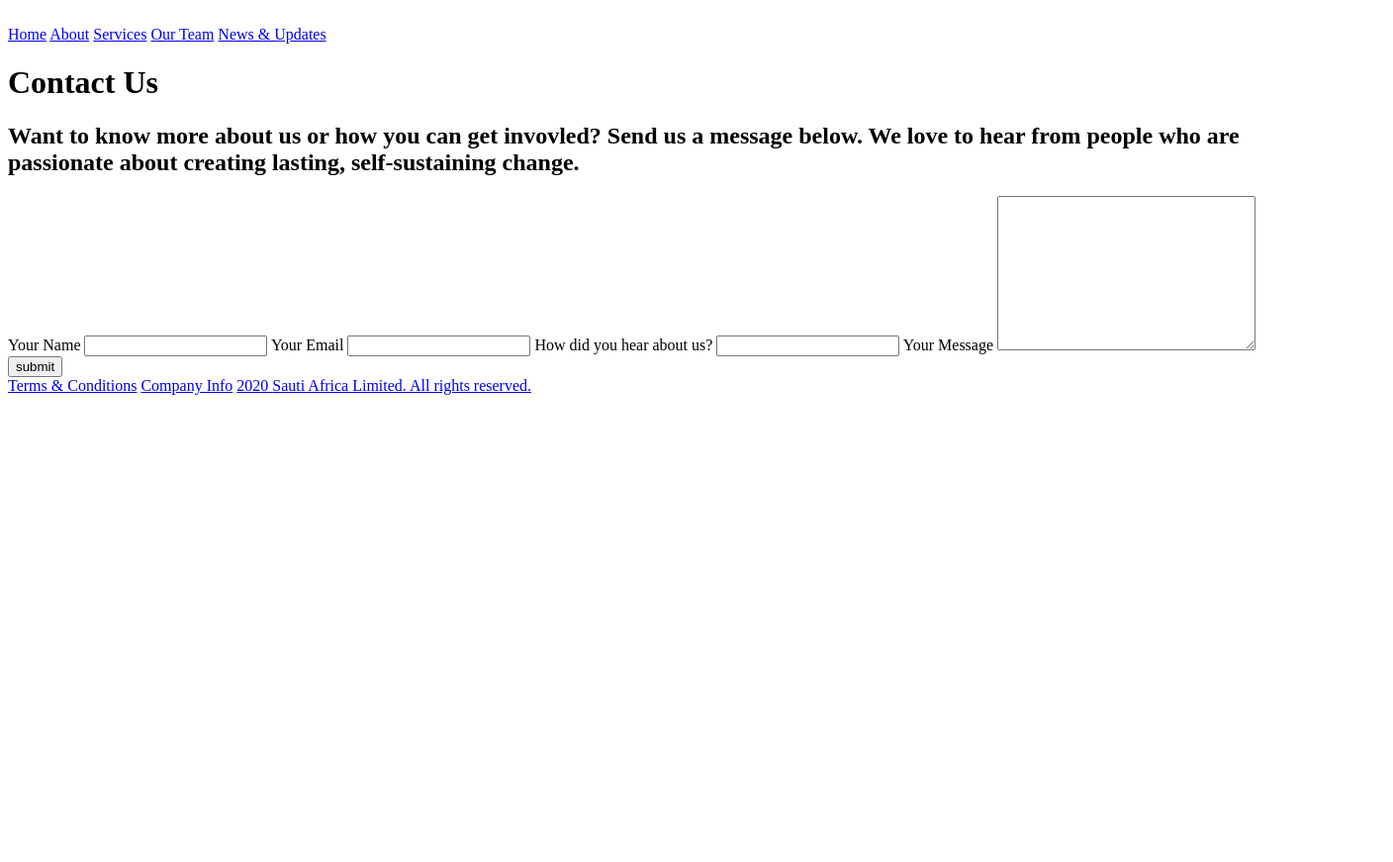
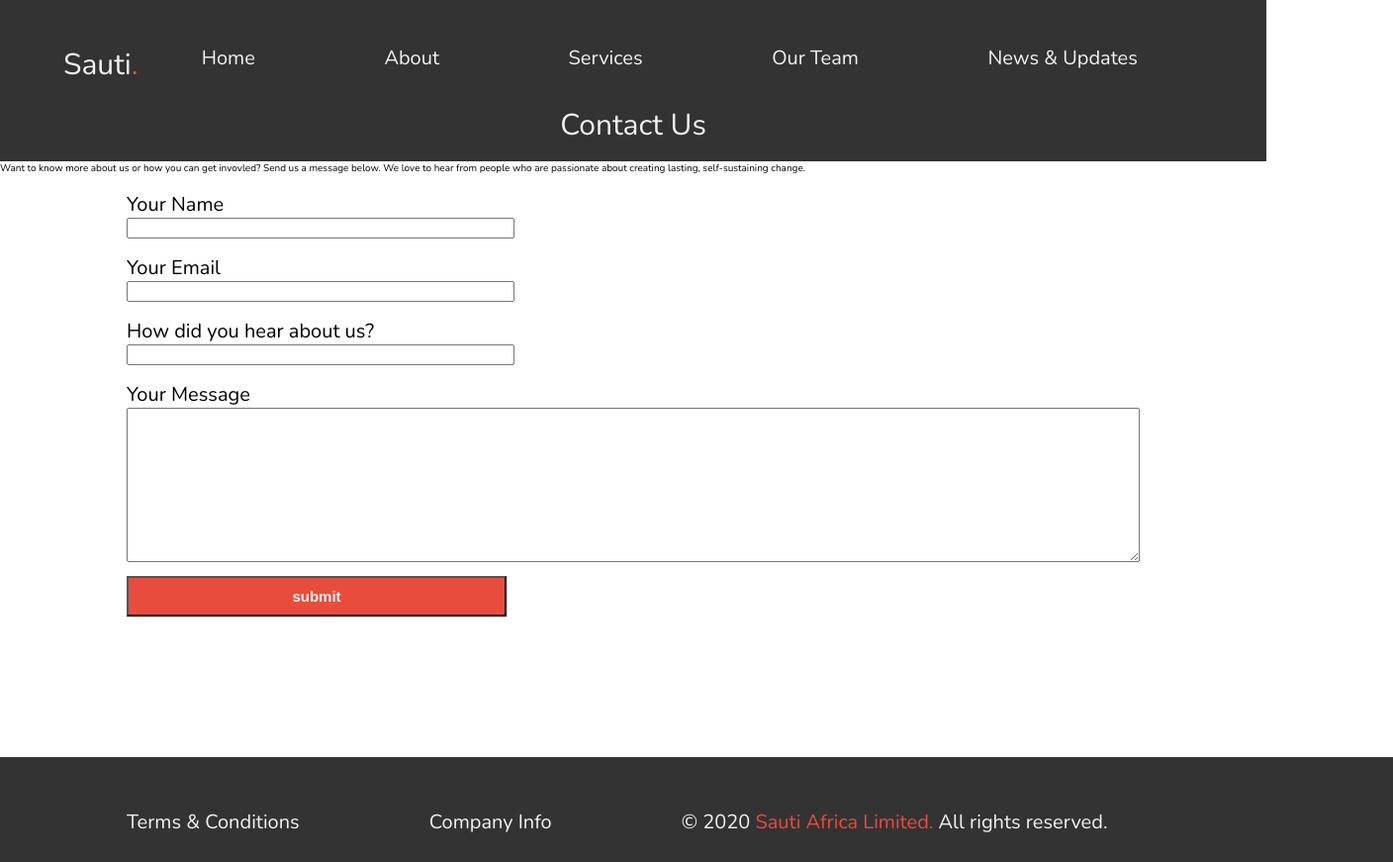
Before and after one commit to Build-Week-African-Marketplace2/Marketing-Page, a plain HTML site: page contact.html in a window 1280 px wide. Shown: the whole page at 99% size, 1408 px wide, since content can reach past the window. Before the commit the page ends 800 px from the top, so only its background shows below. Drawn offline with nearby package versions, Linux system fonts and the light colour scheme.

Commit message:
used CSS to style headers, nav bar, h1s, footer & form

```diff
--- /dev/null
+++ b/CSS stylesheet.css
@@ -0,0 +1,112 @@
+
+html, body, div, span, applet, object, iframe,
+h1, h2, h3, h4, h5, h6, p, blockquote, pre,
+a, abbr, acronym, address, big, cite, code,
+del, dfn, em, img, ins, kbd, q, s, samp,
+small, strike, strong, sub, sup, tt, var,
+b, u, i, center,
+dl, dt, dd, ol, ul, li,
+fieldset, form, label, legend,
+table, caption, tbody, tfoot, thead, tr, th, td,
+article, aside, canvas, details, embed,
+figure, figcaption, footer, header, hgroup,
+menu, nav, output, ruby, section, summary,
+time, mark, audio, video {
+margin: 0;
+padding: 0;
+border: 0;
+font-size: 100%;
+font: inherit;
+vertical-align: baseline;
+}
+
+html {
+    font-size: 62.5%;
+    font-family: 'Nunito', sans-serif;
+}
+
+.header {
+    display: flexbox;
+    color: #f3f3f3;
+    background-color: #333333;
+    padding-top: 2%;
+     width: 100%;
+    height: 10vh;
+    border-right: 0;
+    align-content: center;
+}
+
+.header .Sauti{
+    font-size: 3rem;
+    padding-left: 5%;
+    padding-right: 5%;
+   float: left;
+}
+
+.header .Sauti span{
+color: #E84C3D;
+}
+
+nav a {
+        font-size: 2rem;
+    text-decoration: none;
+    color: #f3f3f3;
+    padding-right: 10%;
+}
+
+.Team{
+    display: flex;
+    font-size: 3rem;
+    text-decoration: none;
+    color: #f3f3f3;
+    background-color: #333333;
+    justify-content: center;
+    align-items: center;
+    padding-bottom: 2vh;
+
+}
+
+footer{
+        display: flexbox;
+        justify-content: space-evenly;
+        color: #f3f3f3;
+        background-color: #333333;
+        padding-top: 2%;
+        font-size: 1.2rem;
+        width: 100%;
+        height: 10vh;
+       padding-left: 10%;
+        align-content: center;
+        border-top: 10vh;
+}
+footer span{
+    color: #E84C3D;
+    }
+
+    form{
+        display: flex;
+        flex-direction: column;
+        width:80%;
+        justify-content: space-evenly;
+           padding-left: 10%;
+           padding-right: 20%;
+           border-bottom: 20vh;
+           padding-bottom: 10%;
+    }
+
+    form input{
+        width: 30vw;
+    }
+    form label{
+        align-items: left;
+        font-size: 2rem;
+        padding-top: 2vh;
+    }
+
+    .button{
+        background-color: #E84C3D;
+        color: #f3f3f3;
+        font-size: 1.5rem;
+        font-weight: bold;
+        padding: 1%;
+    }
--- a/contact.html
+++ b/contact.html
@@ -3,10 +3,13 @@
 <html lang="en">
 <head>
   <meta charset="utf-8">
+  <link rel="stylesheet" type="text/css" href="Css stylesheet.css">
+  <link href="https://fonts.googleapis.com/css2?family=Nunito:wght@400;600;700&amp;display=swap" rel="stylesheet">
+
   </head>
   <body>
     <div class="header">
-       <img src="" alt="">
+      <h1 class="Sauti">Sauti<span>.</span></h1>
          <nav>
             <a href="#">Home</a>
             <a href="index.html">About</a>
@@ -16,11 +19,14 @@
 
         </nav>
         <link rel="" href="">
-       <h1>Contact Us</h1>
     </div>
+    <div>
+      <h1 class= "Team">Contact Us</h1>
+    </div>
+     <div class="blurb">
     <h2>Want to know more about us or how you can get invovled?
       Send us a message below. We love to hear from people who are passionate
-      about creating lasting, self-sustaining change.</h2>
+      about creating lasting, self-sustaining change.</h2></div>
 
     <form action="" method="post" enctype="text/plain">
 
@@ -32,17 +38,18 @@
             <input type="text" name="name" value="">
             <label for="">Your Message</label>
             <textarea name="name" rows="10" cols="30"></textarea>
-            <input type="submit" name="" value="submit">
+            <br>
+            <input class ="button" type="submit" name="" value="submit">
           </form>
 
-
+           <br>
 
 
     <footer>
     <nav>
         <a href="#">Terms & Conditions</a>
         <a href="#">Company Info</a>
-        <a href="#">2020 <span>Sauti Africa Limited.</span> All rights reserved.</a>
+        <a href="#">&copy 2020 <span>Sauti Africa Limited.</span> All rights reserved.</a>
         <link rel="#" href="">
     </nav>
 </footer>
```
Also changed, not shown: index.html (+8 -3 lines).
